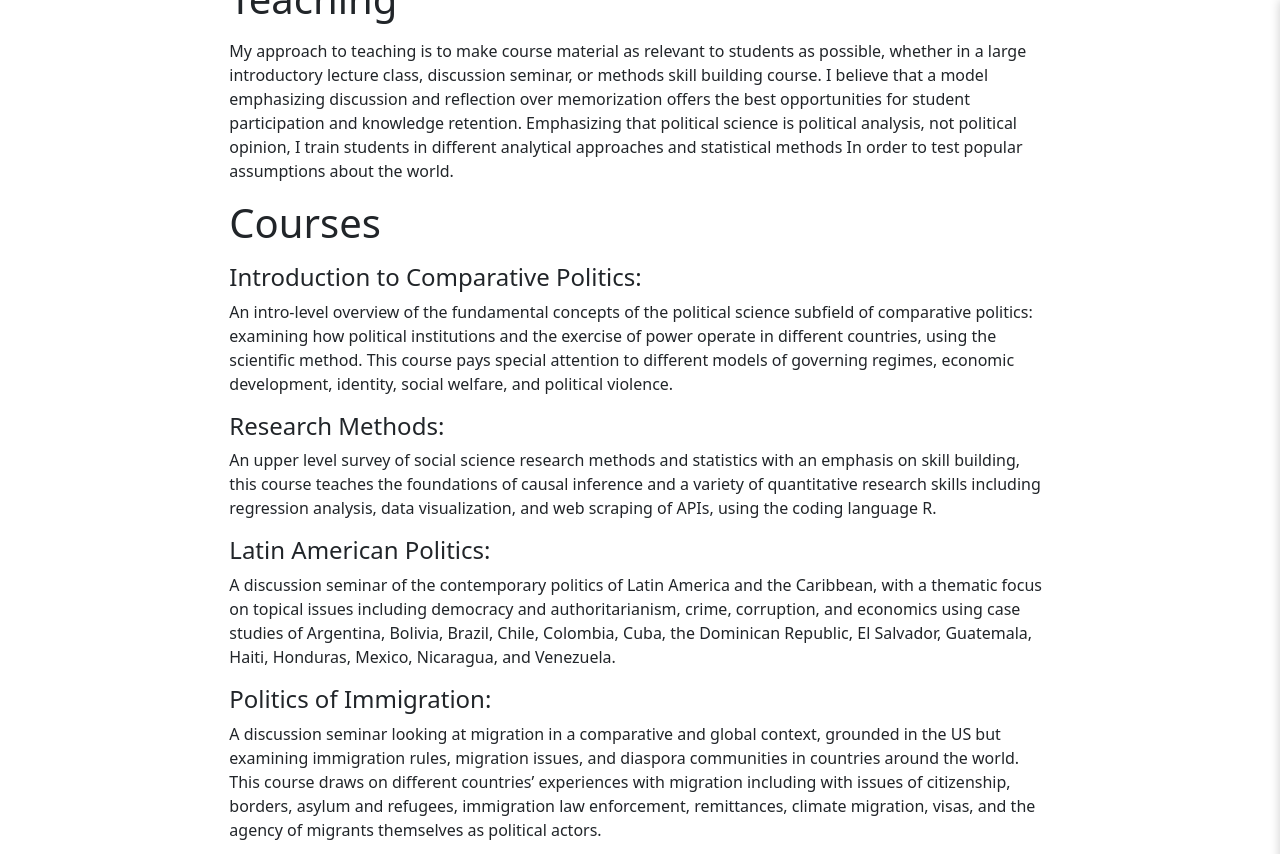
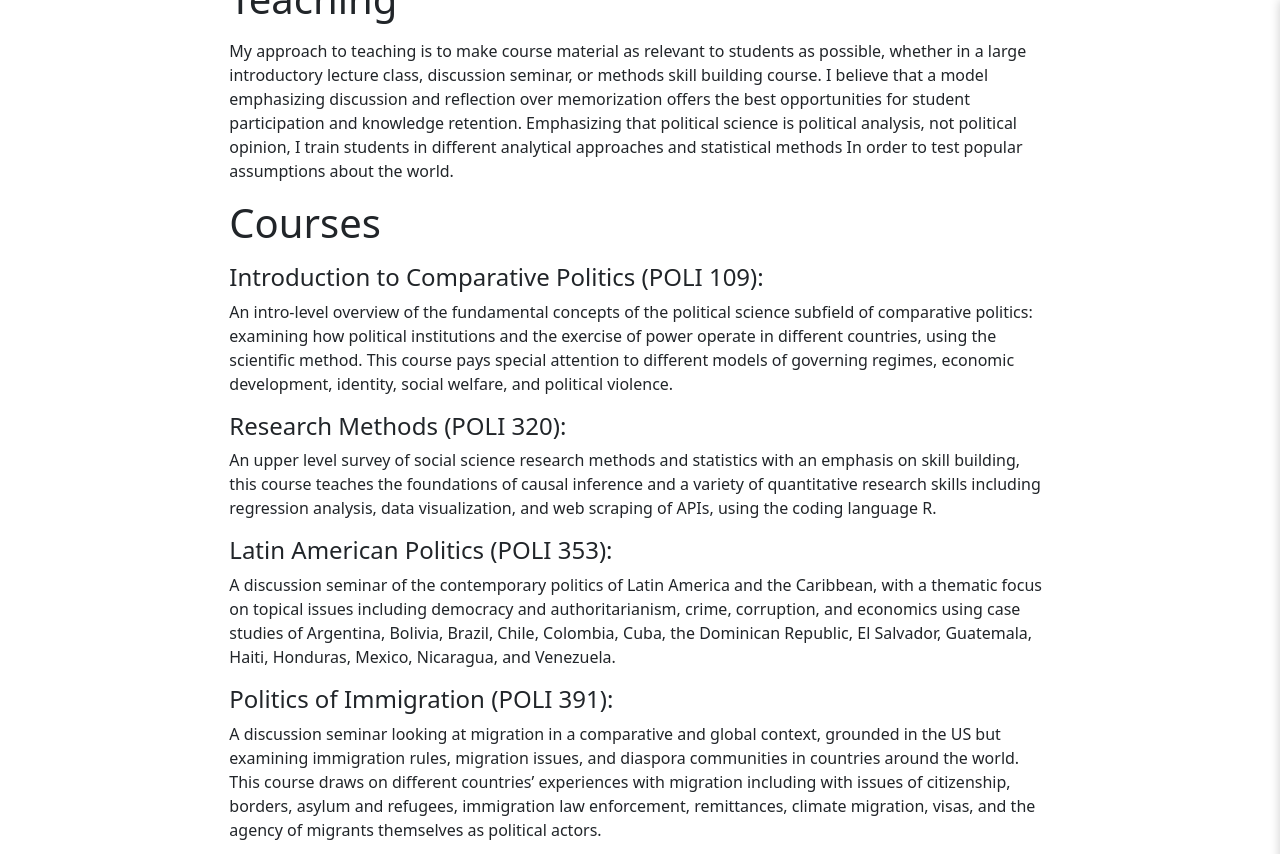
Before and after one commit to RelevantResearch/michael-paarlberg, a Jekyll site: the page built from _pages/teaching.md, in a window 1280 px wide and 900 px high, scrolled down 303 px, cut to the strip 0-854 px from the top of the window. Built offline with Jekyll 4.4.1, drawn with Linux system fonts in a browser that asks for light colours.

Commit message:
"edited teaching page "

```diff
--- a/_pages/teaching.md
+++ b/_pages/teaching.md
@@ -10,19 +10,19 @@ My approach to teaching is to make course material as relevant to students as po
 
 # Courses
 
-#### Introduction to Comparative Politics:
+#### Introduction to Comparative Politics (POLI 109):
 
 An intro-level overview of the fundamental concepts of the political science subfield of comparative politics: examining how political institutions and the exercise of power operate in different countries, using the scientific method. This course pays special attention to different models of governing regimes, economic development, identity, social welfare, and political violence.
 
-#### Research Methods:
+#### Research Methods (POLI 320):
 
 An upper level survey of social science research methods and statistics with an emphasis on skill building, this course teaches the foundations of causal inference and a variety of quantitative research skills including regression analysis, data visualization, and web scraping of APIs, using the coding language R.
 
-#### Latin American Politics:
+#### Latin American Politics (POLI 353):
 
 A discussion seminar of the contemporary politics of Latin America and the Caribbean, with a thematic focus on topical issues including democracy and authoritarianism, crime, corruption, and economics using case studies of Argentina, Bolivia, Brazil, Chile, Colombia, Cuba, the Dominican Republic, El Salvador, Guatemala, Haiti, Honduras, Mexico, Nicaragua, and Venezuela.
 
-#### Politics of Immigration:
+#### Politics of Immigration (POLI 391):
 
 A discussion seminar looking at migration in a comparative and global context, grounded in the US but examining immigration rules, migration issues, and diaspora communities in countries around the world. This course draws on different countries' experiences with migration including with issues of citizenship, borders, asylum and refugees, immigration law enforcement, remittances, climate migration, visas, and the agency of migrants themselves as political actors.
 
```
Also changed, not shown: _data/home.yml (added), _data/journalism.yml (added), _data/teaching.yml (deleted), 1 other file.
